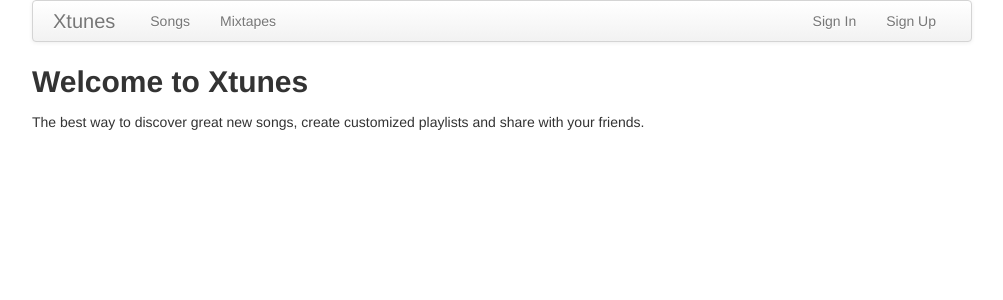
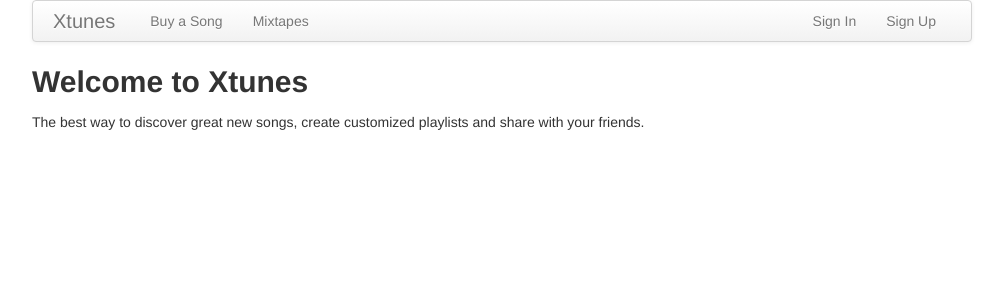
Before and after one commit to stevejc/xtunes, a Rails app: page / in a window 1280 px wide. Shown: the top 300 px of the page, without its empty margins (138-1141 px from the left). Run offline with Rails 7, Linux system fonts and the light colour scheme; parts of the project's set-up code (start-up, migrations or seed data) failed here and were passed over; some libraries are stand-ins or nearby versions.

Commit message:
added Ransack gem and added search fields to song index page and modified songs controller to alter songs intance variable

```diff
--- a/app/controllers/songs_controller.rb
+++ b/app/controllers/songs_controller.rb
@@ -1,15 +1,17 @@
 class SongsController < ApplicationController
 
   def index
+    @search = Song.search(params[:q])
     if current_user.try(:admin?) || !current_user
-      @songs = Song.all
+      @songs = @search.result
     else
       ids_to_exclude = []
       current_user.songs.each do |x|
         ids_to_exclude <<  x.id
       end
       songs_table = Arel::Table.new(:songs)
-      @songs = Song.where(songs_table[:id].not_in ids_to_exclude)
+      @search = Song.where(songs_table[:id].not_in ids_to_exclude).search(params[:q])
+      @songs = @search.result
     end
   end
 
--- a/app/views/layouts/application.html.erb
+++ b/app/views/layouts/application.html.erb
@@ -12,8 +12,11 @@
     <div class="navbar-inner">
       <%= link_to "Xtunes", root_path, :class => "brand" %>
       <ul class="nav">
-        <li><%= link_to "Songs", songs_path %></li>
+        <li><%= link_to "Buy a Song", songs_path %></li>
         <li><%= link_to "Mixtapes", mixtapes_path %></li>
+        <% if current_user %>
+          <li><%= link_to "My Songs", purchases_path %></li>
+        <% end %>
         <% if current_user.try(:admin?) %>
           <li><%= link_to "Albums", albums_path %></li>
           <li><%= link_to "Artist", artists_path %></li>
```
Also changed, not shown: app/views/songs/index.html.erb (+11 -0 lines), Gemfile, Gemfile.lock.
